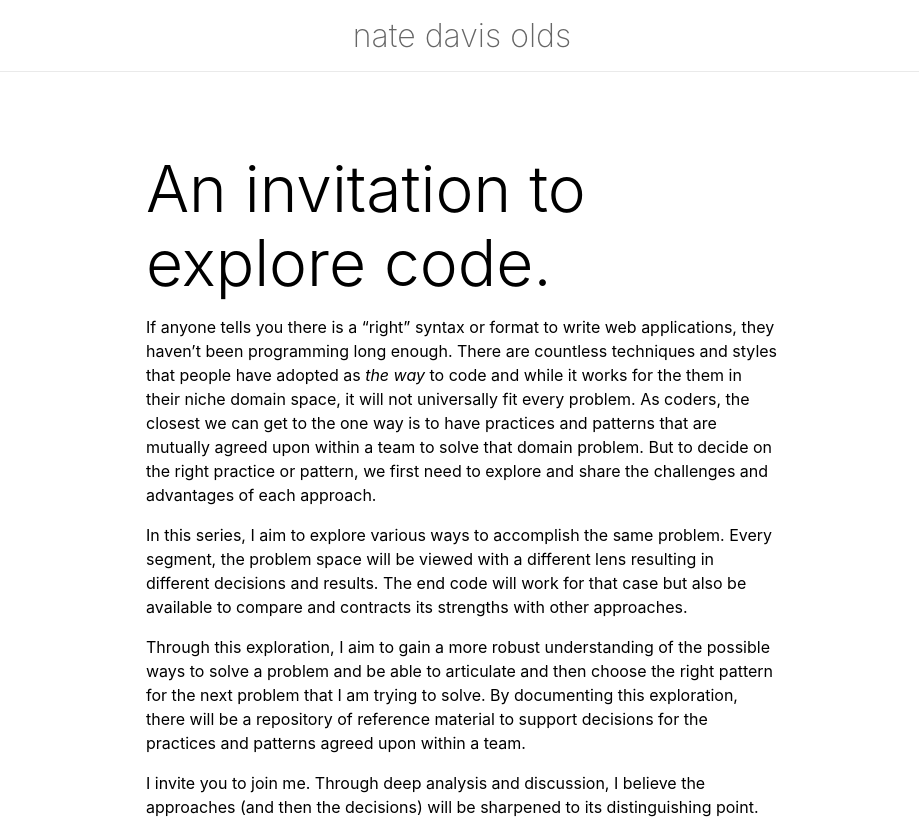
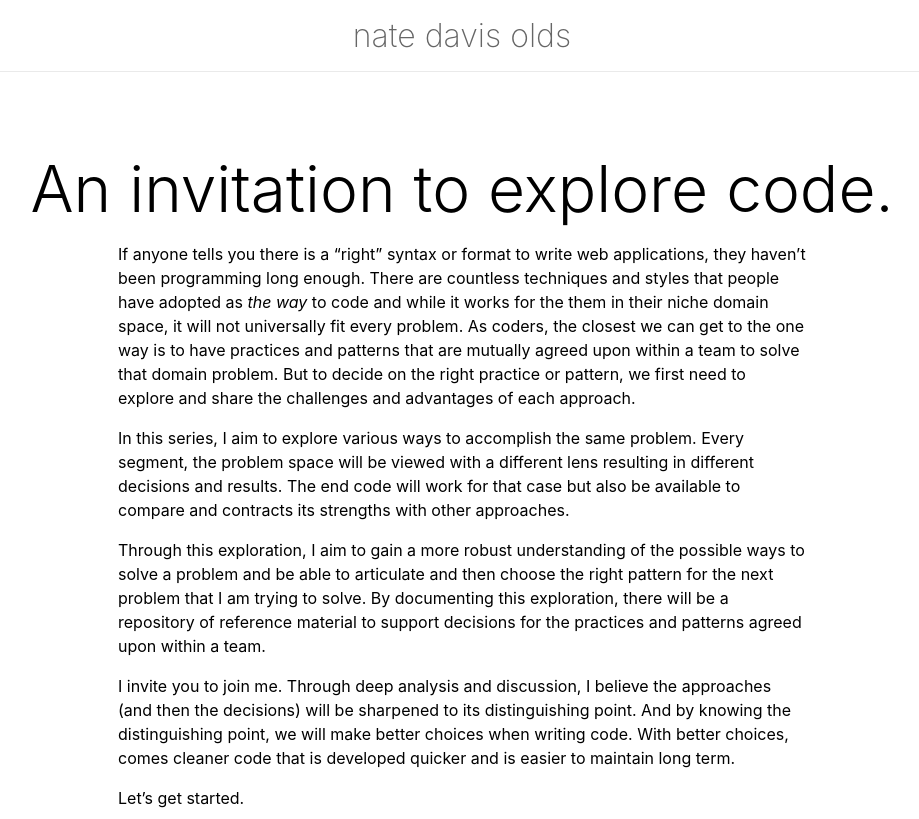
Before and after one commit to natedavisolds/exploringcode, a Next.js app: page / in a window 1280 px wide. Shown: the top 819 px of the page, without its empty margins (178-1097 px from the left). Built offline with nearby package versions, Linux system fonts and the light colour scheme.

Commit message:
Adds Layout component and new component file structure

```diff
--- /dev/null
+++ b/components/Footer/index.js
@@ -0,0 +1,3 @@
+import Footer from './FooterBase'
+
+export default Footer
--- /dev/null
+++ b/components/Layout/LayoutBase.js
@@ -0,0 +1,11 @@
+import SiteHeader from '@components/SiteHeader'
+import Footer from '@components/Footer'
+
+const Layout = ({children}) =>
+  <div className="container">
+    <SiteHeader />
+    {children}
+    <Footer />
+  </div>
+
+export default Layout
--- /dev/null
+++ b/components/Layout/index.js
@@ -0,0 +1,3 @@
+import Layout from './LayoutBase'
+
+export default Layout
--- /dev/null
+++ b/components/SiteHeader/index.js
@@ -0,0 +1,3 @@
+import SiteHeader from './SiteHeaderBase'
+
+export default SiteHeader
--- a/pages/_app.js
+++ b/pages/_app.js
@@ -1,14 +1,11 @@
 import 'styles/globals.scss'
-import Footer from 'components/Footer'
-import SiteHeader from 'components/SiteHeader'
+import Layout from '@components/Layout'
 
 function MyApp({ Component, pageProps }) {
   return (
-    <div className="container">
-      <SiteHeader />
+    <Layout>
       <Component {...pageProps} />
-      <Footer />
-    </div>
+    </Layout>
   )
 }
 
--- a/styles/globals.scss
+++ b/styles/globals.scss
@@ -40,10 +40,8 @@ a {
 
 .article {
   line-height: 1.5rem;
-}
-
-.main > * {
-  width: 50%; /* tightening up the content */
+  max-width: 45rem;
+  padding: 0 1rem 1rem 1rem;
 }
 
 .site-header {
@@ -79,4 +77,5 @@ a {
   line-height: 1.15;
   font-size: 4rem;
   font-weight: 300;
+  padding: 0 1rem;
 }
```
Also changed, not shown: components/Footer/FooterBase.js (renamed from components/Footer.js), components/SiteHeader/SiteHeaderBase.js (renamed from components/SiteHeader.js).
